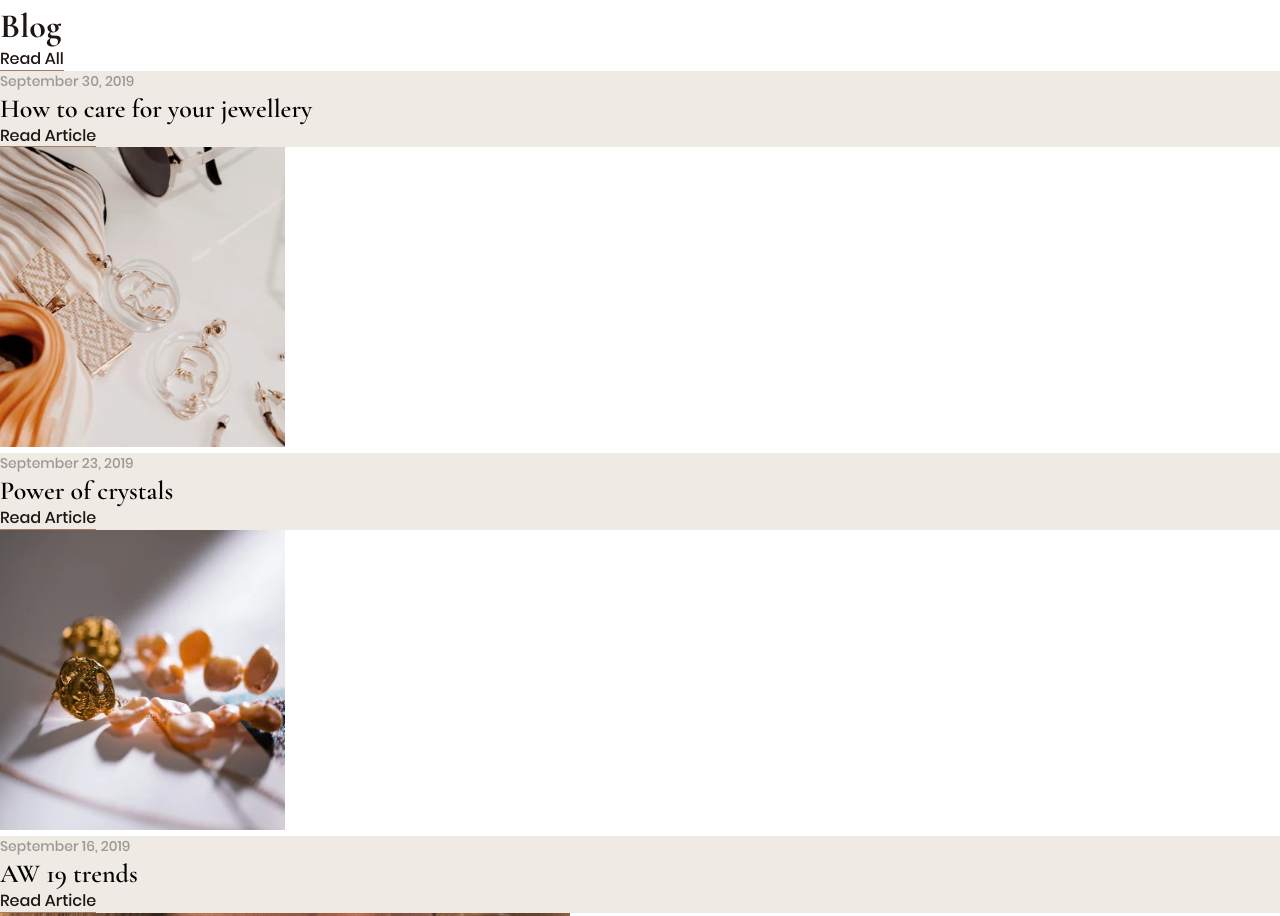
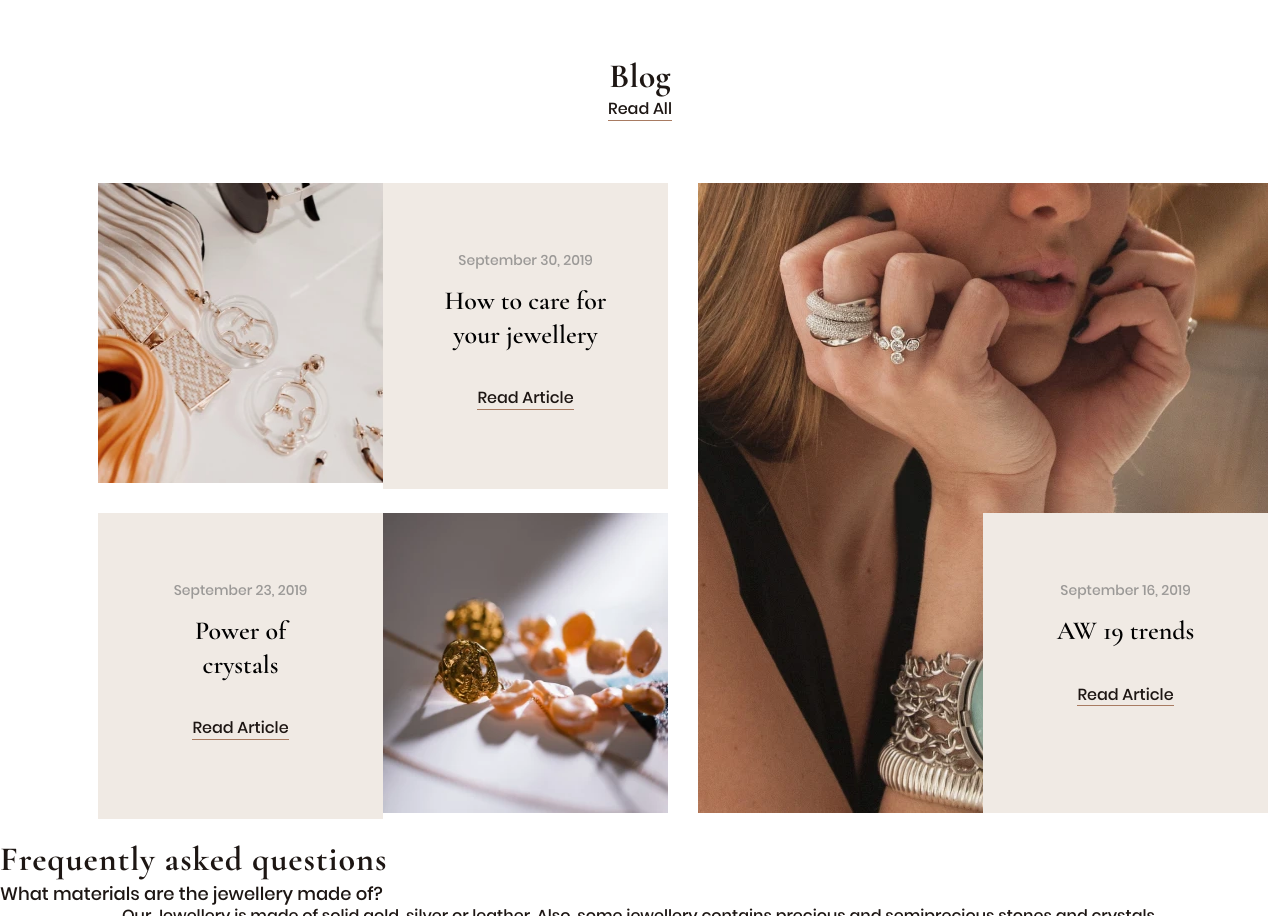
Before and after one commit to alenushka-jpg/jewellery_gramovich, a website: page source/main.html in a window 1280 px wide. Shown: the part 1360-2276 px from the top of the page. Drawn offline with nearby package versions, Linux system fonts and the light colour scheme; files that its build step writes are made by us from their sources; files whose address does not match are found by name; a web font is replaced by a local one.

Commit message:
Добавляет сетку для секции blog десктоп

```diff
--- a/source/main.html
+++ b/source/main.html
@@ -286,20 +286,14 @@
         </div>
       </section>
       <section class="blog container">
-        <h2>Blog</h2>
-        <a href="">
-          <p>Read All</p>
-        </a>
+        <div class="blog__title">
+          <h2>Blog</h2>
+          <a href="">
+            <p>Read All</p>
+          </a>
+        </div>
         <div class="blog__tiles">
-          <div class="blog__tile blog__tile--reversed">
-            <div class="blog__article">
-              <span>September 30, 2019</span>
-              <p>How to care for
-                your jewellery</p>
-              <a href="#">
-                <p>Read Article</p>
-              </a>
-            </div>
+          <div class="blog__tile blog__tile--first">
             <div class="blog__image">
               <picture>
                 <!-- 285 х 300 без ретины, 678 х 600 -->
@@ -308,8 +302,16 @@
                 <img src="./img/blog-img-1.jpg" srcset="./img/blog-img-1@2x.jpg 2x" height="300" width="285" alt="jewerly">
               </picture>
             </div>
+            <div class="blog__article ">
+              <span>September 30, 2019</span>
+              <p>How to care for
+                your jewellery</p>
+              <a href="#">
+                <p>Read Article</p>
+              </a>
+            </div>
           </div>
-          <div class="blog__tile">
+          <div class="blog__tile blog__tile--second">
             <div class="blog__article">
               <span>September 23, 2019</span>
               <p>Power of
@@ -327,21 +329,21 @@
               </picture>
             </div>
           </div>
-          <div class="blog__tile blog__tile--special">
-            <div class="blog__article">
-              <span>September 16, 2019</span>
-              <p>AW 19 trends</p>
-              <a href="#">
-                <p>Read Article</p>
-              </a>
-            </div>
-            <div class="blog__image blog__image--special">
+          <div class="blog__tile blog__tile--third">
+            <div class="blog__image">
               <picture>
                 <!-- 285 х 300 без ретины, 678 х 600 -->
                 <source type="image/webp" srcset="./img/blog-img-3.webp 1x, ./img/blog-img-3@2x.webp 2x">
                 <source type="image/jpeg" srcset="./img/blog-img-3.jpg 1x, ./img/blog-img-3@2x.jpg 2x">
                 <img src="./img/blog-img-3.jpg" srcset="./img/blog-img-3@2x.jpg 2x" height="630" width="570" alt="jewerly">
               </picture>
+              <div class="blog__article">
+                <span>September 16, 2019</span>
+                <p>AW 19 trends</p>
+                <a href="#">
+                  <p>Read Article</p>
+                </a>
+              </div>
             </div>
           </div>
         </div>
--- a/source/sass/blocks/blog.scss
+++ b/source/sass/blocks/blog.scss
@@ -1,3 +1,58 @@
+.blog {
+  padding: 50px 98px 25px;
+}
+
+.blog__tiles {
+  display: grid;
+  grid-template-columns: 1fr 1fr;
+  row-gap: 30px;
+  grid-gap: 30px;
+  column-gap: 30px;
+  margin-top: 62px;
+}
+
+.blog__tile {
+  display: grid;
+  background-color: $light-background;
+  height: 300px;
+
+  &--first {
+    grid-template-columns: repeat(2, 285px);
+    grid-column: 1/2;
+    grid-row: 1/2;
+  }
+
+  &--second {
+    grid-template-columns: repeat(2, 285px);
+    grid-column: 1/2;
+    grid-row: 2/3;
+  }
+
+  &--third {
+    position: relative;
+    height: 630px;
+    grid-column: 2/3;
+    grid-row: 1/3;
+
+    .blog__article {
+      position: absolute;
+      right: 0;
+      bottom: 0;
+      width: 285px;
+      height: 300px;
+    }
+  }
+}
+
+.blog__image {
+  display: block;
+}
+
+.blog__title {
+  text-align: center;
+  vertical-align: baseline;
+}
+
 .blog a {
   display: inline-block;
   text-decoration: none;
@@ -5,15 +60,22 @@
 }
 
 .blog__article {
+  display: flex;
+  flex-direction: column;
+  align-items: center;
+  padding: 67px 61px;
+  text-align: center;
   background-color: $light-background;
 }
 
 .blog__article span {
+  margin: 0 0 13px;
   font-size: 14px;
   color: $light-font;
 }
 
 .blog__article p:nth-child(2n) {
+  margin: 0 0 37px;
   font-family: "Cormorant Garamond", "Times New Roman", "Times", serif;
   color: $basic-black;
   font-weight: 600;
--- a/source/sass/global.scss
+++ b/source/sass/global.scss
@@ -42,6 +42,7 @@ p {
   margin: 0;
   line-height: 130%;
   color: $dark-font;
+  text-align: center;
 }
 
 h2 {
```
Also changed, not shown: build/css/style.min.css, build/main.html, 1 other file.
